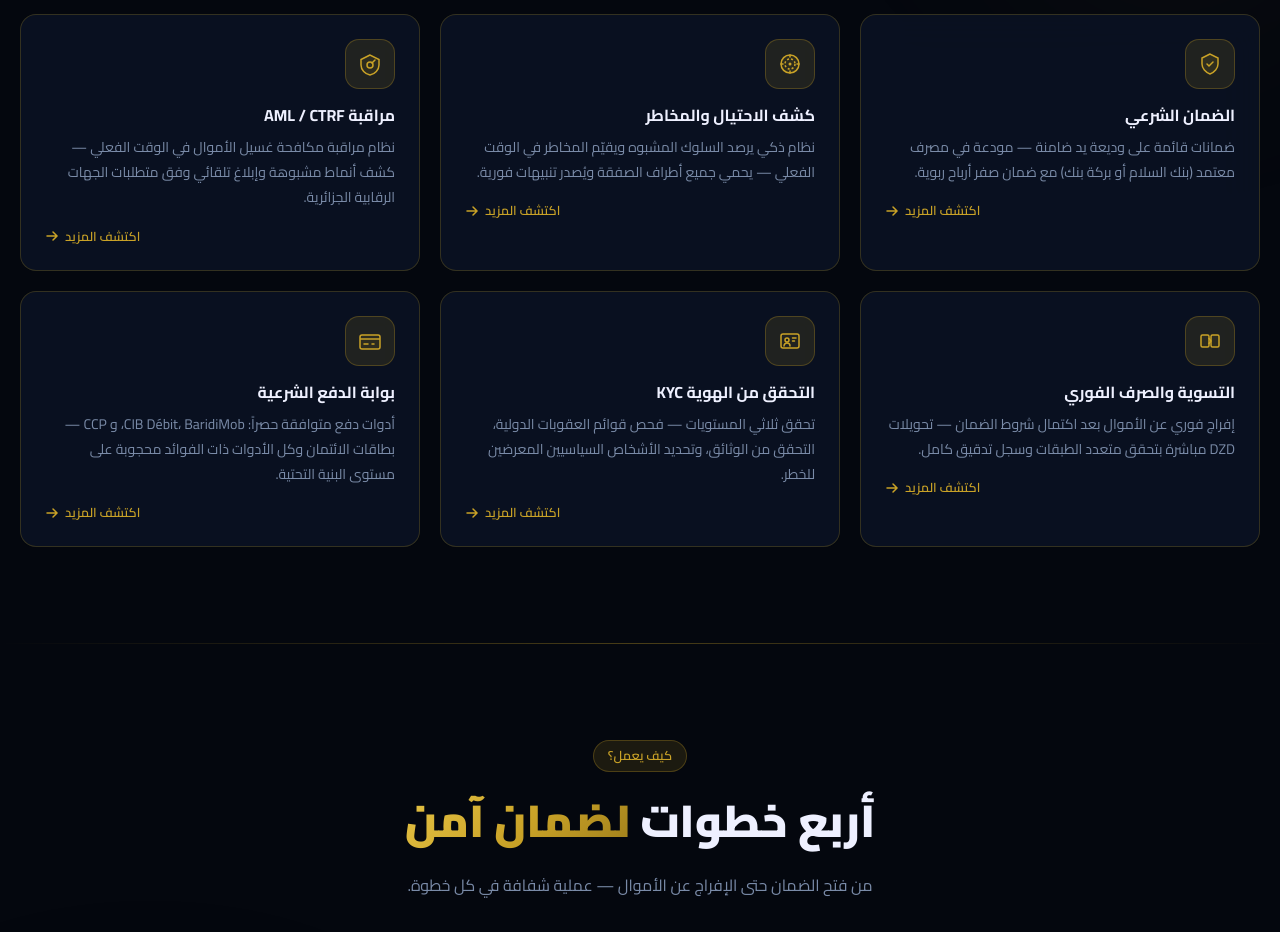
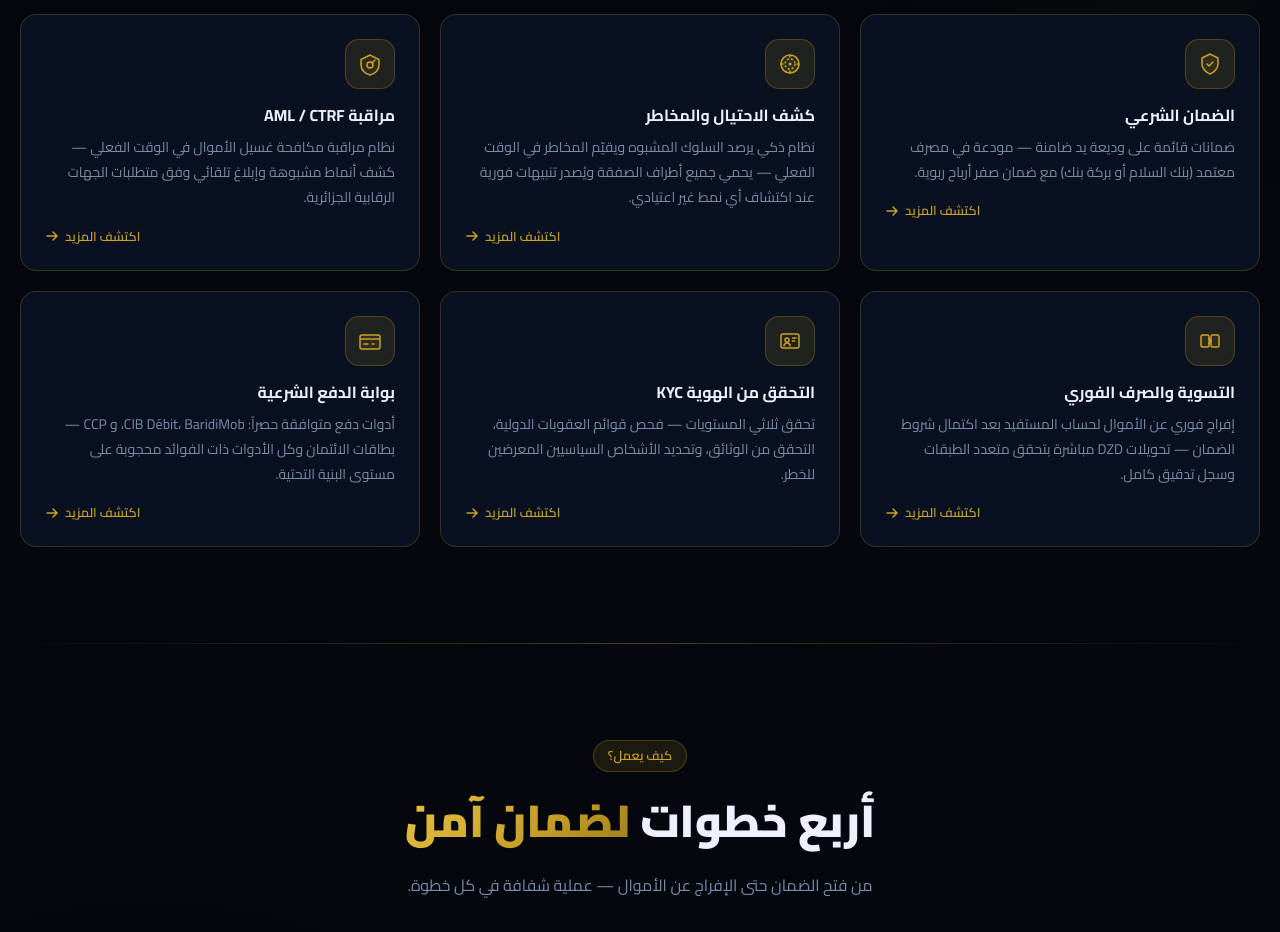
Before and after one commit to aberrahmane/amane, a plain HTML site: page index.html in a window 1280 px wide. Shown: the part 1180-2112 px from the top of the page. Drawn offline with nearby package versions, Linux system fonts and the light colour scheme.

Commit message:
Update Arabic translations and page title

```diff
--- a/index.html
+++ b/index.html
@@ -627,9 +627,9 @@ const T = {
     'feat.badge':'مميزات المنصة','feat.title1':'بنية تحتية','feat.title2':' مالية شرعية ','feat.title3':'متكاملة',
     'feat.subtitle':'كل مكون في أمانة مصمم ليعكس أحكام الشريعة — من الضمان إلى التسوية، بدون أي استثناء.',
     'f1.title':'الضمان الشرعي','f1.desc':'ضمانات قائمة على وديعة يد ضامنة — مودعة في مصرف معتمد (بنك السلام أو بركة بنك) مع ضمان صفر أرباح ربوية.',
-    'f2.title':'كشف الاحتيال والمخاطر','f2.desc':'نظام ذكي يرصد السلوك المشبوه ويقيّم المخاطر في الوقت الفعلي — يحمي جميع أطراف الصفقة ويُصدر تنبيهات فورية.',
+    'f2.title':'كشف الاحتيال والمخاطر','f2.desc':'نظام ذكي يرصد السلوك المشبوه ويقيّم المخاطر في الوقت الفعلي — يحمي جميع أطراف الصفقة ويُصدر تنبيهات فورية عند اكتشاف أي نمط غير اعتيادي.',
     'f3.title':'مراقبة AML / CTRF','f3.desc':'نظام مراقبة مكافحة غسيل الأموال في الوقت الفعلي — كشف أنماط مشبوهة وإبلاغ تلقائي وفق متطلبات الجهات الرقابية الجزائرية.',
-    'f4.title':'التسوية والصرف الفوري','f4.desc':'إفراج فوري عن الأموال بعد اكتمال شروط الضمان — تحويلات DZD مباشرة بتحقق متعدد الطبقات وسجل تدقيق كامل.',
+    'f4.title':'التسوية والصرف الفوري','f4.desc':'إفراج فوري عن الأموال لحساب المستفيد بعد اكتمال شروط الضمان — تحويلات DZD مباشرة بتحقق متعدد الطبقات وسجل تدقيق كامل.',
     'f5.title':'التحقق من الهوية KYC','f5.desc':'تحقق ثلاثي المستويات — فحص قوائم العقوبات الدولية، التحقق من الوثائق، وتحديد الأشخاص السياسيين المعرضين للخطر.',
     'f6.title':'بوابة الدفع الشرعية','f6.desc':'أدوات دفع متوافقة حصراً: CIB Débit، BaridiMob، و CCP — بطاقات الائتمان وكل الأدوات ذات الفوائد محجوبة على مستوى البنية التحتية.',
     'feat.more':'اكتشف المزيد',
@@ -679,7 +679,7 @@ const T = {
     'stat1.label':'Secured Transactions','stat2.label':'Sharia Compliant','stat3.label':'Continuous Monitoring','stat4.label':'Violations',
     'card.id':'Active Escrow #2847','card.status':'● Secured','card.amount':'250,000 DZD',
     'card.bank':'Wadiah Custody · Bank Al Salam Algeria',
-    'card.sharia.label':'Compliance Status','card.sharia.val':'✓ Cleared',
+    'card.sharia.label':'Compliance Status','card.sharia.val':'✓ Halal Approved',
     'card.board.label':'Supervisory Board','card.board.val':'Approved',
     'card.payment.label':'Payment Method','card.aml.label':'AML Check','card.aml.val':'Cleared',
     'card.btn1':'Release','card.btn2':'Details',
@@ -691,7 +691,7 @@ const T = {
     'f1.title':'Compliant Escrow','f1.desc':'Escrow based on Wadiah Yad Damanah — held in an approved bank (Bank Al Salam or Baraka Bank) with a zero-interest guarantee.',
     'f2.title':'Fraud & Risk Detection','f2.desc':'An intelligent system monitoring suspicious behaviour and assessing risk in real time — protecting all parties and issuing instant alerts on unusual patterns.',
     'f3.title':'AML / CTRF Monitoring','f3.desc':'Real-time anti-money laundering monitoring — detecting suspicious patterns and automatically reporting to Algerian regulatory authorities.',
-    'f4.title':'Instant Settlement','f4.desc':'Immediate fund release to the beneficiary once escrow conditions are met — DZD transfers with multi-layer verification and a full audit trail.',
+    'f4.title':'Instant Settlement & Disbursement','f4.desc':'Immediate fund release to the beneficiary once escrow conditions are met — DZD transfers with multi-layer verification and a full audit trail.',
     'f5.title':'KYC Identity Verification','f5.desc':'Three-tier verification — international sanctions screening, document verification, and politically exposed persons identification.',
     'f6.title':'Compliant Payment Gateway','f6.desc':'Exclusively compliant instruments: CIB Débit, BaridiMob, and CCP — credit cards and all interest-bearing instruments blocked at infrastructure level.',
     'feat.more':'Learn More',
@@ -752,7 +752,7 @@ function applyLang(lang) {
   if (lb) lb.textContent = lang === 'en' ? 'Amane' : 'أمانة';
   if (fb) fb.textContent = lang === 'en' ? 'Amane' : 'أمانة';
   // page title
-  document.title = lang === 'en' ? 'Amane | Sharia-Compliant Escrow Platform' : 'أمانة | منصة الضمان المالي الشرعي';
+  document.title = lang === 'en' ? 'Amane |Escrow Platform' : 'أمانة | منصة الضمان المالي';
   // lang button labels
   document.querySelectorAll('#langBtn,#langBtnMobile').forEach(b => { b.textContent = lang === 'en' ? 'ع' : 'EN'; });
   // rebuild ticker
```
